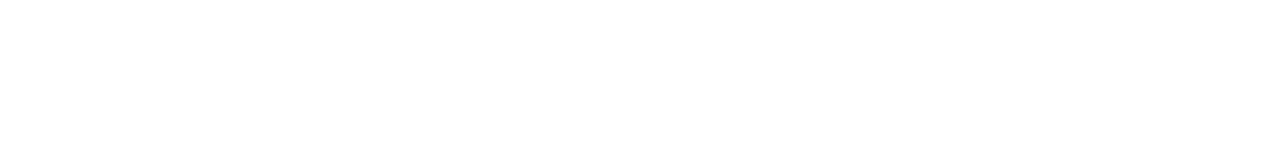
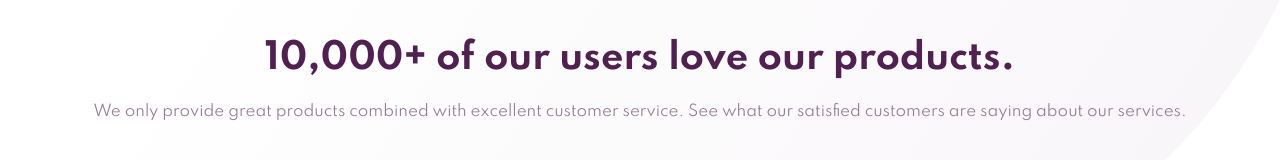
Before and after one commit to sarahalyahya/social-proof-ui, a plain HTML site: page index.html in a window 1280 px wide. Drawn offline with Linux system fonts and the light colour scheme.

Commit message:
intro section

```diff
--- a/index.html
+++ b/index.html
@@ -4,6 +4,7 @@
     <meta charset="UTF-8" />
     <meta http-equiv="X-UA-Compatible" content="IE=edge" />
     <meta name="viewport" content="width=device-width, initial-scale=1.0" />
+    <link rel="stylesheet" href="style.css" />
     <link rel="preconnect" href="https://fonts.googleapis.com" />
     <link rel="preconnect" href="https://fonts.gstatic.com" crossorigin />
     <link
@@ -16,5 +17,16 @@
     ></script>
     <title>Social Proof</title>
   </head>
-  <body></body>
+  <body>
+    <div class="container">
+      <div class="intro">
+        <h1>10,000+ of our users love our products.</h1>
+        <p class="text--grayish">
+          We only provide great products combined with excellent customer
+          service. See what our satisfied customers are saying about our
+          services.
+        </p>
+      </div>
+    </div>
+  </body>
 </html>
--- a/style.css
+++ b/style.css
@@ -12,4 +12,36 @@ html {
 
 body {
   font-family: "Spartan", Arial, Helvetica, sans-serif;
+  background: url("imgs/bg-pattern-top-mobile.svg");
+  background-size: cover;
+  background-repeat: no-repeat;
+  display: flex;
+  flex-direction: column;
 }
+
+.container {
+  margin: 1rem 2.5rem;
+}
+
+/* Typography */
+
+h1 {
+  font-weight: 700;
+  font-size: 3.5rem;
+  line-height: 3.5rem;
+  color: var(--dark-magenta);
+}
+
+.text--grayish {
+  color: var(--grayish-magenta);
+}
+
+.intro p {
+  font-weight: 400;
+  font-size: 1.5rem;
+  line-height: 2.35rem;
+}
+
+.intro {
+  text-align: center;
+}
```
Also changed, not shown: imgs/bg-pattern-bottom-desktop.svg (added), imgs/bg-pattern-bottom-mobile.svg (added), imgs/bg-pattern-top-desktop.svg (added), imgs/bg-pattern-top-mobile.svg (added), imgs/favicon-32x32.png (added), imgs/icon-star.svg (added), imgs/image-anne.jpg (added), imgs/image-colton.jpg (added), imgs/image-irene.jpg (added).
